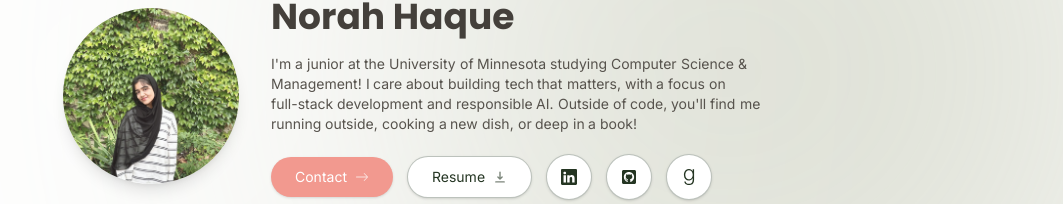
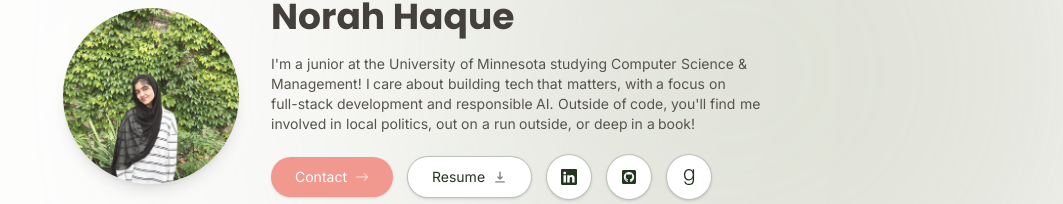
Before and after one commit to norahhaque/portfolio, a Next.js app: page / in a window 1280 px wide. Shown: the part 136-340 px from the top of the page, without its empty margins (217-1280 px from the left). Built offline with nearby package versions, Linux system fonts and the light colour scheme; no server answers.

Commit message:
Edited description:

```diff
--- a/components/hero.tsx
+++ b/components/hero.tsx
@@ -52,7 +52,7 @@ export default function Hero() {
                             />
                         </h1>
                         <BlurText
-                            text="I'm a junior at the University of Minnesota studying Computer Science & Management! I care about building tech that matters, with a focus on full-stack development and responsible AI. Outside of code, you'll find me running outside, cooking a new dish, or deep in a book!"
+                            text="I'm a junior at the University of Minnesota studying Computer Science & Management! I care about building tech that matters, with a focus on full-stack development and responsible AI. Outside of code, you'll find me involved in local politics, out on a run outside, or deep in a book!"
                             delay={40}
                             animateBy="words"
                             direction="top"
```
